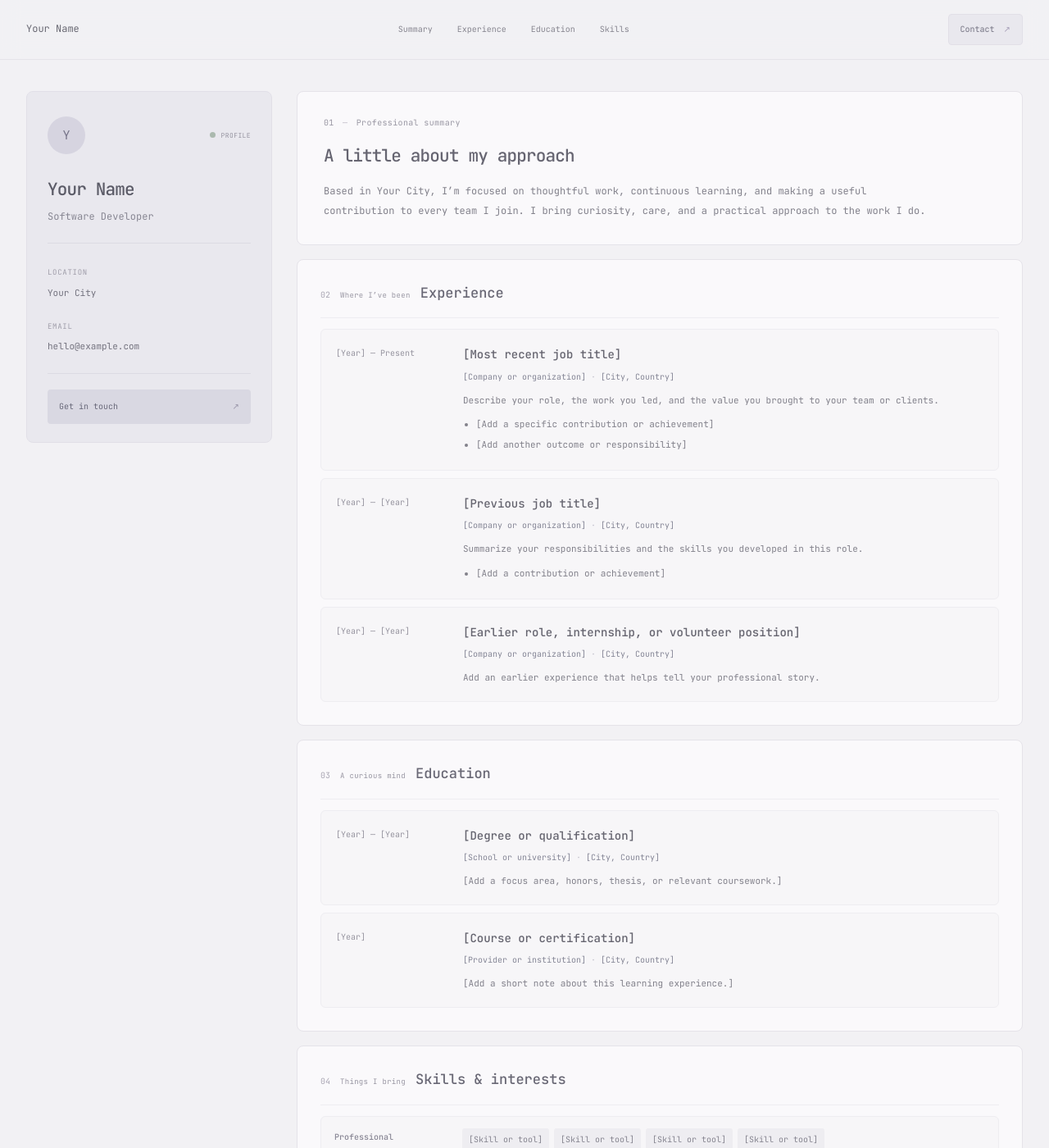
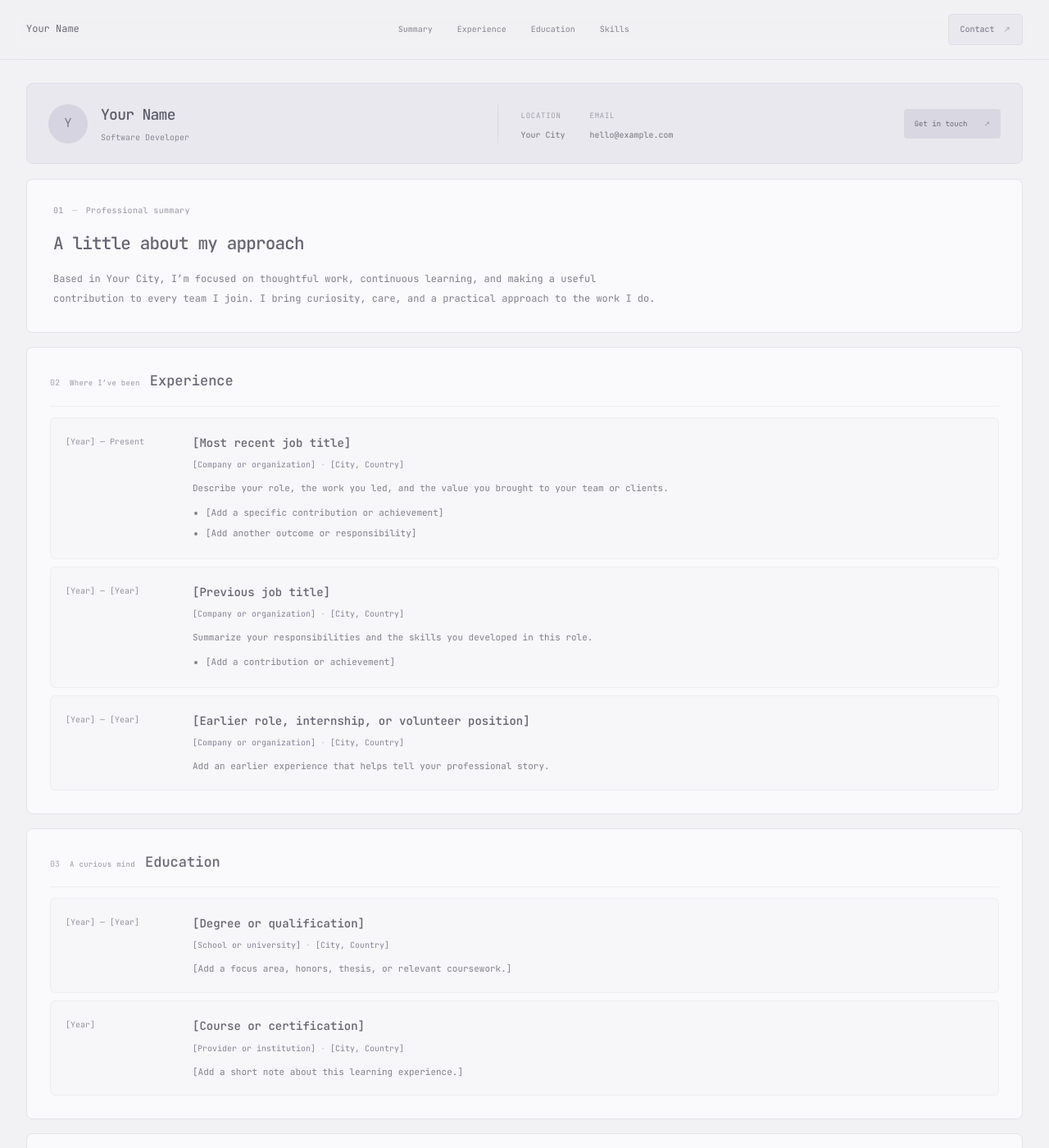
Before and after one commit to sykj92/sykj92.github.io, a Jekyll site: the page built from index.html, in a window 1280 px wide and 1400 px high. Shown: the whole window at 82% size. Built offline with Jekyll 4.4.1, drawn with Linux system fonts in a browser that asks for light colours.

```diff
--- a/_includes/profile.html
+++ b/_includes/profile.html
@@ -1,7 +1,5 @@
-<div class="profile-card">
-  <div class="profile-top"><span class="profile-mark">{{ site.author.name | slice: 0 }}</span><span class="profile-status"><i></i> PROFILE</span></div>
-  <h1>{{ site.author.name }}</h1>
-  <p class="profile-role">{{ site.author.role }}</p>
+<section class="profile-card" aria-label="Quick profile information">
+  <div class="profile-identity"><span class="profile-mark">{{ site.author.name | slice: 0 }}</span><div><h1>{{ site.author.name }}</h1><p class="profile-role">{{ site.author.role }}</p></div></div>
   <div class="profile-meta"><div><span>LOCATION</span><p>{{ site.author.location }}</p></div><div><span>EMAIL</span><a href="mailto:{{ site.author.email }}">{{ site.author.email }}</a></div></div>
-  <a class="sidebar-contact" href="mailto:{{ site.author.email }}">Get in touch <span>↗</span></a>
-</div>
+  <a class="profile-contact" href="mailto:{{ site.author.email }}">Get in touch <span>↗</span></a>
+</section>
--- a/_layouts/default.html
+++ b/_layouts/default.html
@@ -13,8 +13,8 @@
 </head>
 <body>
   {% include header.html %}
-  <main class="page wrap resume-layout">
-    <aside class="resume-sidebar">{% include profile.html %}</aside>
+  <main class="page wrap">
+    {% include profile.html %}
     <div class="resume-content">{{ content }}</div>
   </main>
   {% include footer.html %}
--- a/style.css
+++ b/style.css
@@ -16,22 +16,18 @@
 .top-nav a:hover { color:#65687c; }
 .header-contact { padding:9px 14px; background:#e9e8ee; border:1px solid #e1dfe7; border-radius:4px; color:#747382; font-size:10px; white-space:nowrap; }
 .header-contact span { margin-left:5px; color:#a69fb8; }
-.page { padding-top:38px; padding-bottom:72px; }
-.resume-layout { display:grid; grid-template-columns:300px minmax(0,1fr); align-items:start; gap:30px; }
-.resume-sidebar { position:sticky; top:96px; }
-.profile-card { padding:30px 25px 22px; background:#e9e8ee; border:1px solid #e1dfe7; border-radius:8px; }
-.profile-top { display:flex; align-items:center; justify-content:space-between; }
-.profile-mark { display:grid; place-items:center; width:46px; height:46px; border-radius:50%; background:#d6d4e0; color:#757388; font-size:15px; }
-.profile-status { display:flex; align-items:center; gap:7px; color:#9694a0; font-size:8px; letter-spacing:.05em; }
-.profile-status i { width:7px; height:7px; border-radius:50%; background:#abb9ae; }
-.profile-card h1 { margin:24px 0 4px; color:#5b5b67; font-size:21px; font-weight:500; letter-spacing:-.04em; }
-.profile-role { margin:0; color:#888793; font-size:12px; }
-.profile-meta { display:grid; gap:17px; padding:22px 0; margin-top:21px; border-top:1px solid #dcdbe3; border-bottom:1px solid #dcdbe3; }
+.page { padding-top:28px; padding-bottom:72px; }
+.profile-card { display:grid; grid-template-columns:minmax(250px,1fr) minmax(260px,.9fr) auto; align-items:center; gap:32px; padding:22px 26px; margin-bottom:18px; background:#e9e8ee; border:1px solid #e1dfe7; border-radius:8px; }
+.profile-identity { display:flex; align-items:center; gap:16px; min-width:0; }
+.profile-mark { flex:0 0 auto; display:grid; place-items:center; width:48px; height:48px; border-radius:50%; background:#d6d4e0; color:#757388; font-size:15px; }
+.profile-card h1 { margin:0 0 3px; color:#5b5b67; font-size:18px; font-weight:500; letter-spacing:-.04em; }
+.profile-role { margin:0; color:#888793; font-size:10px; }
+.profile-meta { display:flex; flex-wrap:wrap; gap:30px; padding-left:28px; border-left:1px solid #dcdbe3; }
 .profile-meta div { min-width:0; }
 .profile-meta span { color:#a09eaa; font-size:9px; letter-spacing:.08em; }
-.profile-meta p,.profile-meta a { display:block; overflow-wrap:anywhere; margin:5px 0 0; color:#74737f; font-size:11px; }
-.sidebar-contact { display:flex; align-items:center; justify-content:space-between; margin-top:19px; padding:12px 14px; background:#d9d8e2; border-radius:4px; color:#686879; font-size:10px; }
-.sidebar-contact span { color:#9895a8; }
+.profile-meta p,.profile-meta a { display:block; overflow-wrap:anywhere; margin:5px 0 0; color:#74737f; font-size:10px; }
+.profile-contact { display:flex; align-items:center; gap:20px; padding:10px 13px; background:#d9d8e2; border-radius:4px; color:#686879; font-size:9px; white-space:nowrap; }
+.profile-contact span { color:#9895a8; }
 .resume-content { min-width:0; }
 .intro,.content-section { margin:0 0 17px; padding:29px 32px; background:var(--paper); border:1px solid var(--line); border-radius:8px; }
 .overline { margin:0; color:#9997a3; font-size:10px; letter-spacing:.035em; }
@@ -70,16 +66,15 @@
   .top-nav { gap:12px; font-size:8px; }
   .header-contact { padding:7px 9px; font-size:8px; }
   .page { padding-top:20px; padding-bottom:40px; }
-  .resume-layout { grid-template-columns:1fr; gap:13px; }
-  .resume-sidebar { position:static; }
-  .profile-card { display:grid; grid-template-columns:1fr auto; column-gap:16px; padding:17px; }
-  .profile-top { grid-column:1/-1; }
-  .profile-card h1 { grid-column:1; margin:13px 0 0; font-size:17px; }
-  .profile-role { grid-column:1; font-size:10px; }
-  .profile-meta { grid-column:2; grid-row:2/span 2; align-content:center; padding:0 0 0 13px; margin:13px 0 0; border:0; border-left:1px solid #dcdbe3; }
+  .profile-card { grid-template-columns:1fr auto; gap:14px; padding:15px; }
+  .profile-identity { grid-column:1; gap:11px; }
+  .profile-mark { width:38px; height:38px; font-size:12px; }
+  .profile-card h1 { font-size:15px; }
+  .profile-role { font-size:8px; }
+  .profile-meta { grid-column:2; grid-row:1; flex-direction:column; gap:8px; padding-left:12px; }
   .profile-meta span { font-size:7px; }
-  .profile-meta p,.profile-meta a { font-size:9px; }
-  .sidebar-contact { grid-column:1/-1; margin-top:13px; }
+  .profile-meta p,.profile-meta a { font-size:8px; }
+  .profile-contact { grid-column:1/-1; justify-content:center; padding:8px; }
   .intro,.content-section { margin-bottom:11px; padding:18px; }
   .intro h2 { font-size:18px; }
   .intro-copy { font-size:10px; }
```
